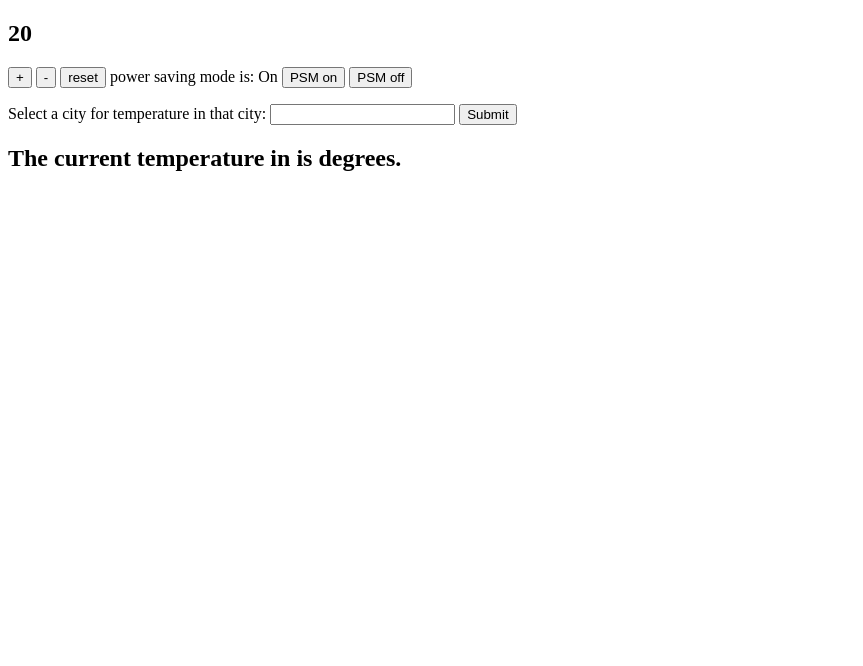
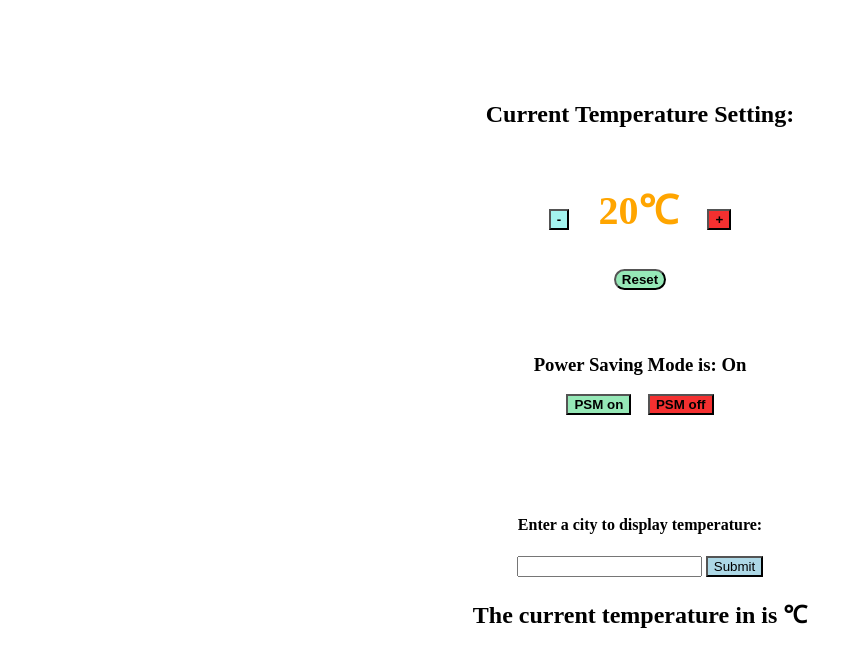
Before and after one commit to PaulWallis42/Thermostat_New, a plain HTML site: page index.html in a window 1280 px wide. Shown: the whole page, without its empty margins (0-863 px from the left). Drawn offline with nearby package versions, Linux system fonts and the light colour scheme; no server answers.

Commit message:
css updated

```diff
--- a/index.html
+++ b/index.html
@@ -3,33 +3,56 @@
   <head>
     <title>Thermostat</title>
     <script src="https://ajax.googleapis.com/ajax/libs/jquery/3.1.1/jquery.min.js"></script>
-    <link rel="stylesheet" href="temp.css">
+    <link rel="stylesheet" href="public/styles.css">
   </head>
   <body>
     <section>
-      <h1 id="temperature"></h1>
-      <p>
+
+      <h1>Current Temperature Setting:</h1>
+
+      <div class="main-therm down">
+        <button id="temperature-down">-</button>
+      </div>
+
+      <div class="main-therm">
+        <h1 id="celcius"><span id="temperature"></span>&#8451;</h1>
+      </div>
+
+      <div class="main-therm up">
         <button id="temperature-up">+</button>
-        <button id="temperature-down">-</button>
-        <button id="temperature-reset">reset</button>
-        power saving mode is: <span id="power-saving-status"></span>
+      </div>
+
+      <div id="temp-reset">
+        <button id="temperature-reset">Reset</button>
+      </div>
+
+      <div id="power-save">
+        <h3>Power Saving Mode is: <span id="power-saving-status"></span></h3>
+      </div>
+
+      <div>
         <button id="powersaving-on">PSM on</button>
         <button id="powersaving-off">PSM off</button>
-      </p>
+      </div>
+
     </section>
+
     <section>
+
       <form>
-        Select a city for temperature in that city:
+        <h4>Enter a city to display temperature:</h4>
         <input type='text' id='input-city'>
         <input id='submit-city' type='submit' value='Submit'>
       </form>
+
       <h1>The current temperature in
         <span id='current-city'></span>
         is
-        <span id='current-temp'></span>
-        degrees.
+        <span id='current-temp'></span>&#8451;
       </h1>
+
     </section>
+
     <script src="src/thermostat.js"></script>
     <script src="src/userInterface.js"></script>
   </body>
--- /dev/null
+++ b/public/styles.css
@@ -0,0 +1,68 @@
+body {
+  text-align: center;
+}
+
+section {
+  margin-top: 8%;
+}
+
+.low-usage {
+  color: green;
+}
+
+.medium-usage {
+  color: orange;
+}
+
+.high-usage {
+  color: red;
+}
+
+#temperature-up {
+  background-color: #f43030;
+  font-weight: bold;
+}
+
+#temperature-down {
+  background-color: #a4f4ef;
+  font-weight: bold;
+}
+
+#temperature-reset {
+  background-color: #96e8b7;
+  font-weight: bold;
+  border-radius: 25px;
+}
+
+#powersaving-on {
+  background: #96e8b7;
+  font-weight: bold;
+  margin-right: 1%;
+}
+
+#powersaving-off {
+  background: #f43030;
+  font-weight: bold;
+}
+
+#temp-reset {
+  margin-bottom: 5%;
+}
+
+#power-save {
+  margin-bottom: 1%;
+}
+
+.main-therm {
+  display: inline-block;
+  margin-left: 1%;
+  margin-right: 1%;
+}
+
+#celcius {
+  font-size: 40px;
+}
+
+#submit-city {
+  background-color: lightblue;
+}
--- a/src/userInterface.js
+++ b/src/userInterface.js
@@ -10,6 +10,7 @@ $(function(){
     $('#temperature').text(thermostat.currentTemp());
     $('#power-saving-status').text(thermostat.powerSavingStatus());
     $('#temperature').attr('class', thermostat.energyUsage());
+    $('#celcius').attr('class', thermostat.energyUsage());
   }
 
 
--- a/temp.css
+++ /dev/null
@@ -1,11 +0,0 @@
-.low-usage {
-  color: green;
-}
-
-.medium-usage {
-  color: black;
-}
-
-.high-usage {
-  color: red;
-}
```
